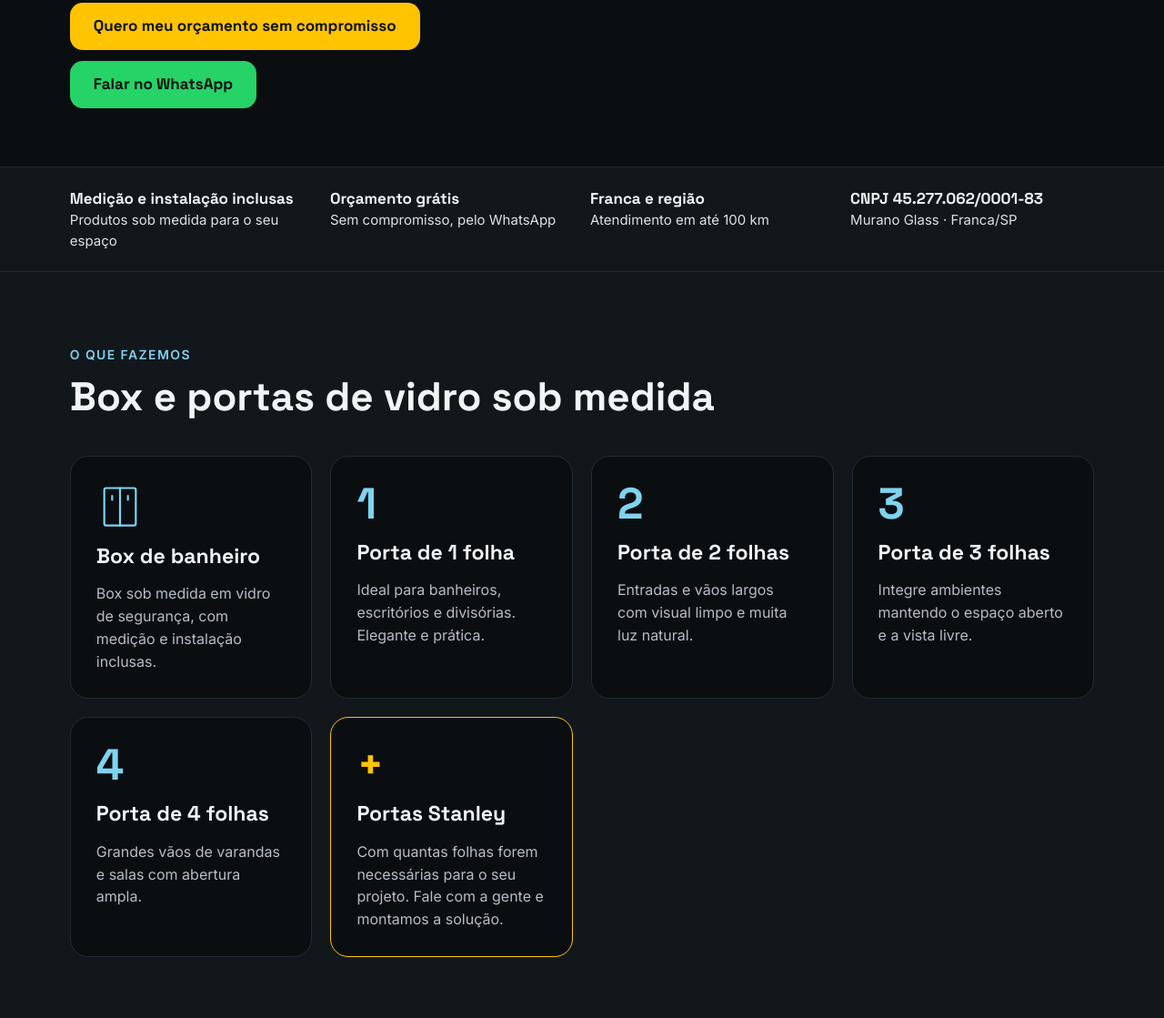
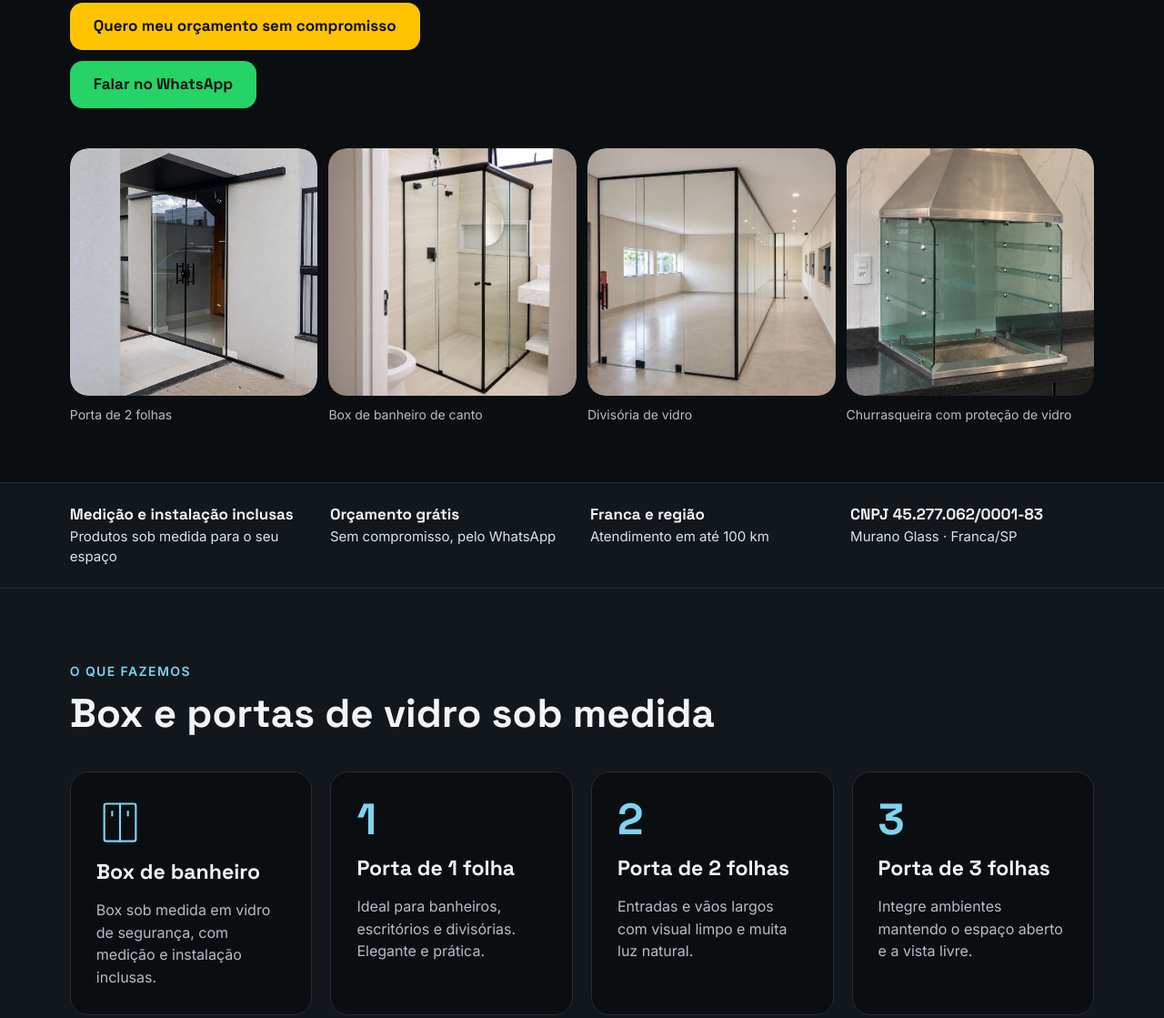
Before and after one commit to RianFerreira-69/MURANO-GLASS, a plain HTML site: page index.html in a window 1280 px wide. Shown: the part 952-2071 px from the top of the page at 91% size. Drawn offline with Linux system fonts and the light colour scheme.

Commit message:
Move fotos para o topo (prova visual antes do formulário) e remove último quadro vazio
Co-Authored-By: Claude Sonnet 5.5 <noreply@anthropic.com>

```diff
--- a/css/styles.css
+++ b/css/styles.css
@@ -627,3 +627,17 @@ p { margin: 0; }
     border-radius: var(--radius-3xl);
   }
 }
+
+/* ---------- prova visual no topo (fotos antes do formulário) ---------- */
+.hero__proof {
+  order: 1;
+  display: grid;
+  grid-template-columns: repeat(2, 1fr);
+  gap: var(--space-md);
+}
+#orcamento-topo { order: 2; }
+.hero__proof .shot__caption { font-size: 14px; }
+@media (min-width: 1000px) {
+  .hero__proof { order: 3; grid-column: 1 / -1; grid-template-columns: repeat(4, 1fr); }
+  #orcamento-topo { order: 0; }
+}
--- a/index.html
+++ b/index.html
@@ -82,6 +82,12 @@ fbq('track', 'PageView');
 <a class="btn btn--whatsapp" href="#" target="_blank" rel="noopener" data-thanks-wa>Enviar pelo WhatsApp</a>
 </div>
 </div></div>
+<div class="hero__proof">
+<figure class="shot"><button class="shot__open" type="button" aria-label="Ampliar foto: porta de vidro de 2 folhas"><img class="shot__img" src="assets/foto-1.webp" width="1000" height="1000" alt="Porta de vidro de duas folhas com puxadores pretos e fixo lateral, sob marquise preta"></button><figcaption class="shot__caption">Porta de 2 folhas</figcaption></figure>
+<figure class="shot"><button class="shot__open" type="button" aria-label="Ampliar foto: box de banheiro de canto"><img class="shot__img" src="assets/foto-5.webp" width="1254" height="1254" alt="Box de banheiro de canto em vidro incolor com perfis pretos"></button><figcaption class="shot__caption">Box de banheiro de canto</figcaption></figure>
+<figure class="shot"><button class="shot__open" type="button" aria-label="Ampliar foto: divisória de vidro"><img class="shot__img" src="assets/foto-7.webp" width="1254" height="1254" alt="Divisória de vidro com perfis pretos e porta em um ambiente comercial"></button><figcaption class="shot__caption">Divisória de vidro</figcaption></figure>
+<figure class="shot"><button class="shot__open" type="button" aria-label="Ampliar foto: churrasqueira com proteção de vidro"><img class="shot__img" src="assets/foto-10.webp" width="1254" height="1254" alt="Churrasqueira com proteção em vidro verde e coifa de inox sobre bancada de granito preto"></button><figcaption class="shot__caption">Churrasqueira com proteção de vidro</figcaption></figure>
+</div>
 </section>
 
 <div class="trust-bar"><div class="container trust-bar__inner">
@@ -154,18 +160,12 @@ fbq('track', 'PageView');
      Se publicar só este arquivo, use uma imagem embutida (data URI) ou envie uma pasta no Netlify com index.html + fotos/ e use src="fotos/nome.webp".
      Troque os blocos "slot" abaixo pelas fotos reais quando tiver. O lightbox funciona sozinho para qualquer figure.shot. -->
 <div class="grid grid--auto">
-<figure class="shot"><button class="shot__open" type="button" aria-label="Ampliar foto: porta de vidro de 2 folhas"><img class="shot__img" src="assets/foto-1.webp" width="1000" height="1000" loading="lazy" alt="Porta de vidro de duas folhas com puxadores pretos e fixo lateral, sob marquise preta"></button><figcaption class="shot__caption">Porta de 2 folhas</figcaption></figure>
 <figure class="shot"><button class="shot__open" type="button" aria-label="Ampliar foto: porta de correr de vidro"><img class="shot__img" src="assets/foto-2.webp" width="1000" height="1000" loading="lazy" alt="Porta de correr de vidro com três folhas e perfis pretos separando uma sala"></button><figcaption class="shot__caption">Porta de correr de 3 folhas</figcaption></figure>
 <figure class="shot"><button class="shot__open" type="button" aria-label="Ampliar foto: envidraçamento"><img class="shot__img" src="assets/foto-3.webp" width="1000" height="1000" loading="lazy" alt="Envidraçamento com vidro e cortinas em área coberta"></button><figcaption class="shot__caption">Envidraçamento</figcaption></figure>
 <figure class="shot"><button class="shot__open" type="button" aria-label="Ampliar foto: guarda-corpo de vidro"><img class="shot__img" src="assets/foto-4.webp" width="1000" height="1000" loading="lazy" alt="Guarda-corpo de vidro fumê com perfil preto ao redor de uma escada"></button><figcaption class="shot__caption">Guarda-corpo de vidro</figcaption></figure>
-<figure class="shot"><button class="shot__open" type="button" aria-label="Ampliar foto: box de banheiro de canto"><img class="shot__img" src="assets/foto-5.webp" width="1254" height="1254" loading="lazy" alt="Box de banheiro de canto em vidro incolor com perfis pretos"></button><figcaption class="shot__caption">Box de banheiro de canto</figcaption></figure>
 <figure class="shot"><button class="shot__open" type="button" aria-label="Ampliar foto: box de banheiro de correr"><img class="shot__img" src="assets/foto-6.webp" width="1254" height="1254" loading="lazy" alt="Box de banheiro de correr em vidro incolor com perfis pretos"></button><figcaption class="shot__caption">Box de banheiro de correr</figcaption></figure>
-<figure class="shot"><button class="shot__open" type="button" aria-label="Ampliar foto: divisória de vidro"><img class="shot__img" src="assets/foto-7.webp" width="1254" height="1254" loading="lazy" alt="Divisória de vidro com perfis pretos e porta em um ambiente comercial"></button><figcaption class="shot__caption">Divisória de vidro</figcaption></figure>
 <figure class="shot"><button class="shot__open" type="button" aria-label="Ampliar foto: portas de vidro fumê em bancada"><img class="shot__img" src="assets/foto-8.webp" width="1254" height="1254" loading="lazy" alt="Bancada com pia e portas de correr de vidro fumê com perfil preto"></button><figcaption class="shot__caption">Portas de vidro fumê em bancada</figcaption></figure>
 <figure class="shot"><button class="shot__open" type="button" aria-label="Ampliar foto: bancada em L com portas de vidro"><img class="shot__img" src="assets/foto-9.webp" width="1254" height="1254" loading="lazy" alt="Bancada em L com portas de vidro fumê e perfis pretos"></button><figcaption class="shot__caption">Bancada em L com portas de vidro</figcaption></figure>
-<!-- TROCAR -->
-<div class="photo-slot">[FOTO REAL AQUI: janela, basculante ou cobertura]</div>
-<figure class="shot"><button class="shot__open" type="button" aria-label="Ampliar foto: churrasqueira com proteção de vidro"><img class="shot__img" src="assets/foto-10.webp" width="1254" height="1254" loading="lazy" alt="Churrasqueira com proteção em vidro verde e coifa de inox sobre bancada de granito preto"></button><figcaption class="shot__caption">Churrasqueira com proteção de vidro</figcaption></figure>
 </div>
 <!-- Bloco "antes e depois": só criar quando houver fotos de antes e depois. -->
 </div>
```
